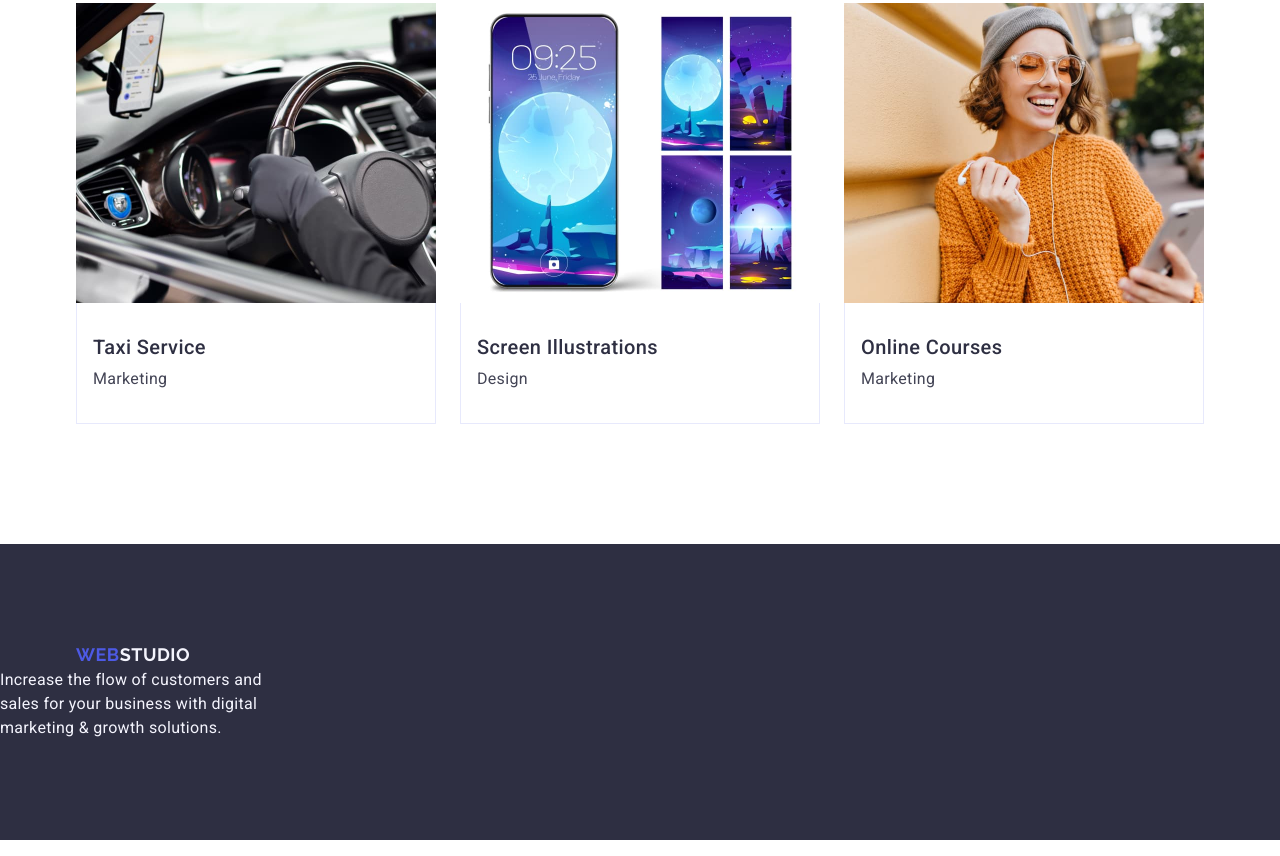
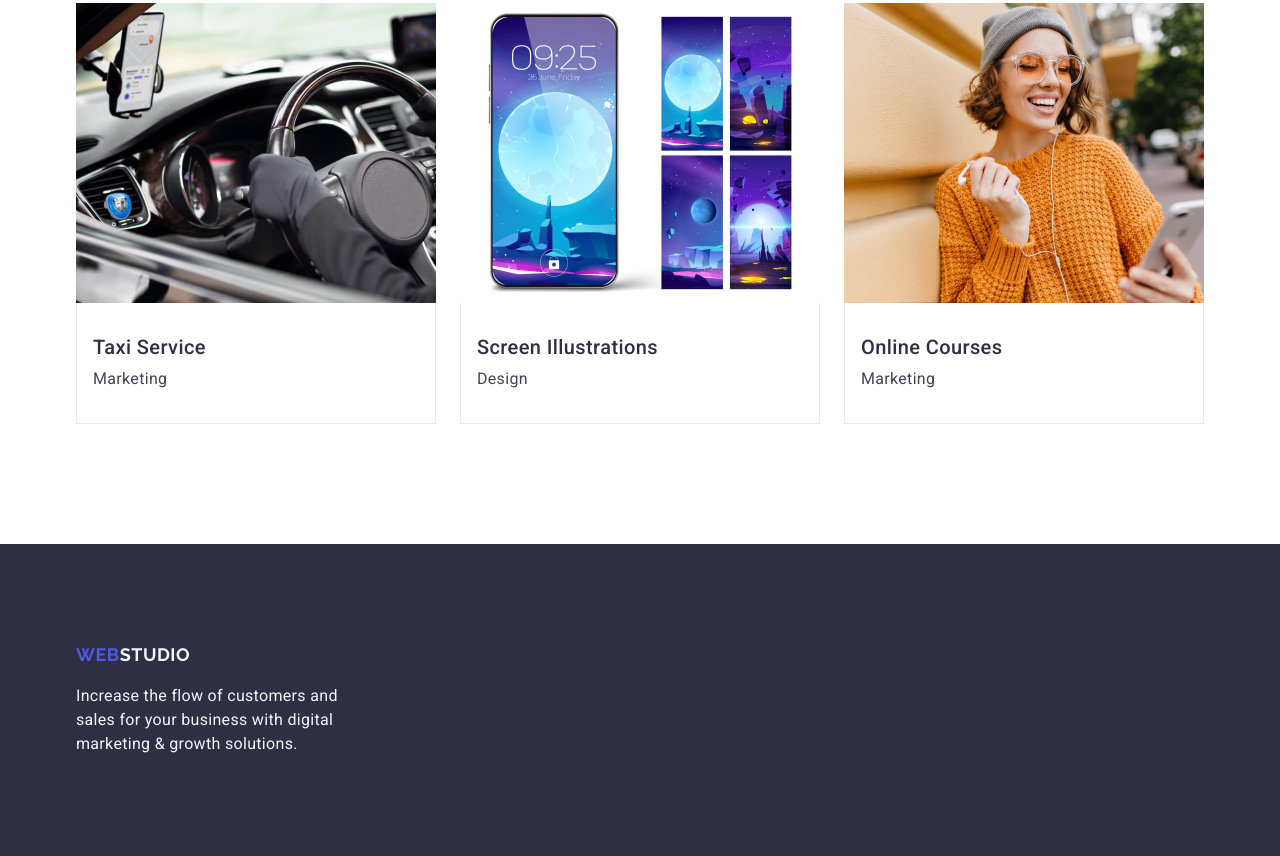
Before and after one commit to Peter-Shnit/goit-markup-hw-03, a plain HTML site: page index.html in a window 1280 px wide. Shown: the part 2471-3327 px from the top of the page. Drawn offline with nearby package versions, Linux system fonts and the light colour scheme.

Commit message:
css final correct

```diff
--- a/css/styles.css
+++ b/css/styles.css
@@ -306,7 +306,9 @@ address {
   color: #f4f4fd;
 }
 
-.logo .footer-logo {
+.footer-logo {
+  width: 115px;
+  height: 24px;
   display: inline-block;
   margin-bottom: 16px;
 }
--- a/index.html
+++ b/index.html
@@ -188,10 +188,8 @@
     <footer class="footer">
         <div class="container">
             <a class="logo footer-logo" href="./index.html">Web<span class="logo-part">Studio</span></a>
-        </div>
-        <p class="footer-text">Increase the flow of customers and sales for your business with digital marketing &
-            growth
-            solutions.</p>
+            <p class="footer-text">Increase the flow of customers and sales for your business with digital marketing &
+                growth solutions.</p>
         </div>
     </footer>
     <!-- #endregion footer -->
```
